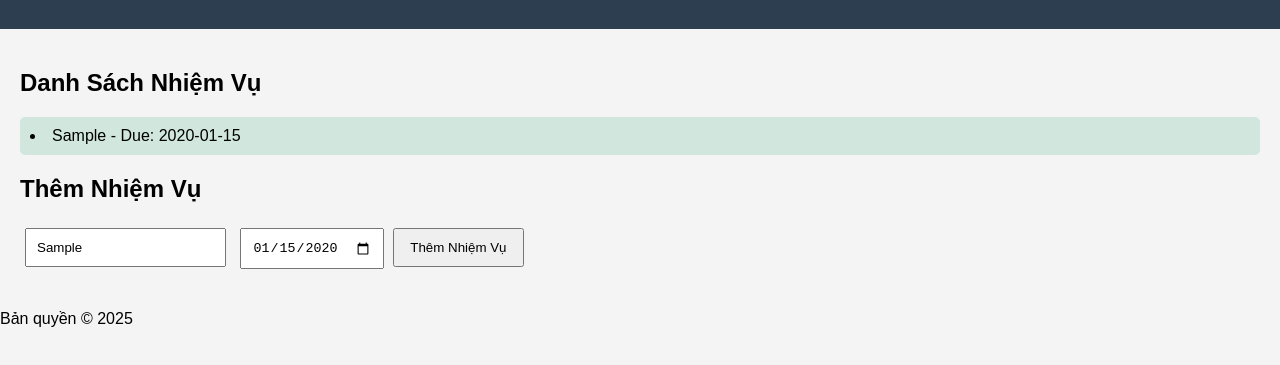
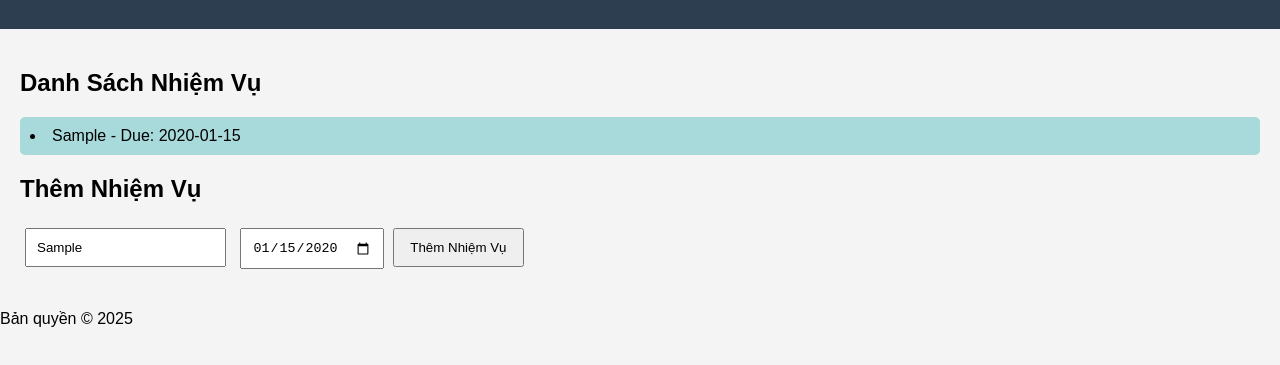
Before and after one commit to dianannperla/chuong-trinh-quan-ly-cong-viec, a plain HTML site: page index.html in a window 1280 px wide. Both pictures are taken after typing "Sample", "2020-01-15" into the empty fields and a click on the button "Thêm Nhiệm Vụ". Shown: the part 71-436 px from the top of the page. Drawn offline with Linux system fonts and the light colour scheme.

Commit message:
Updated task list item background color for better accessibility.

```diff
--- a/styles.css
+++ b/styles.css
@@ -36,7 +36,7 @@ form button {
 }
 
 #task-list li {
-    background: #d1e7dd; /* Changed to a lighter color for better contrast */
+    background: #a8dadc; /* Changed to a lighter color for better contrast */
     margin: 5px 0;
     padding: 10px;
     border-radius: 5px;
```
